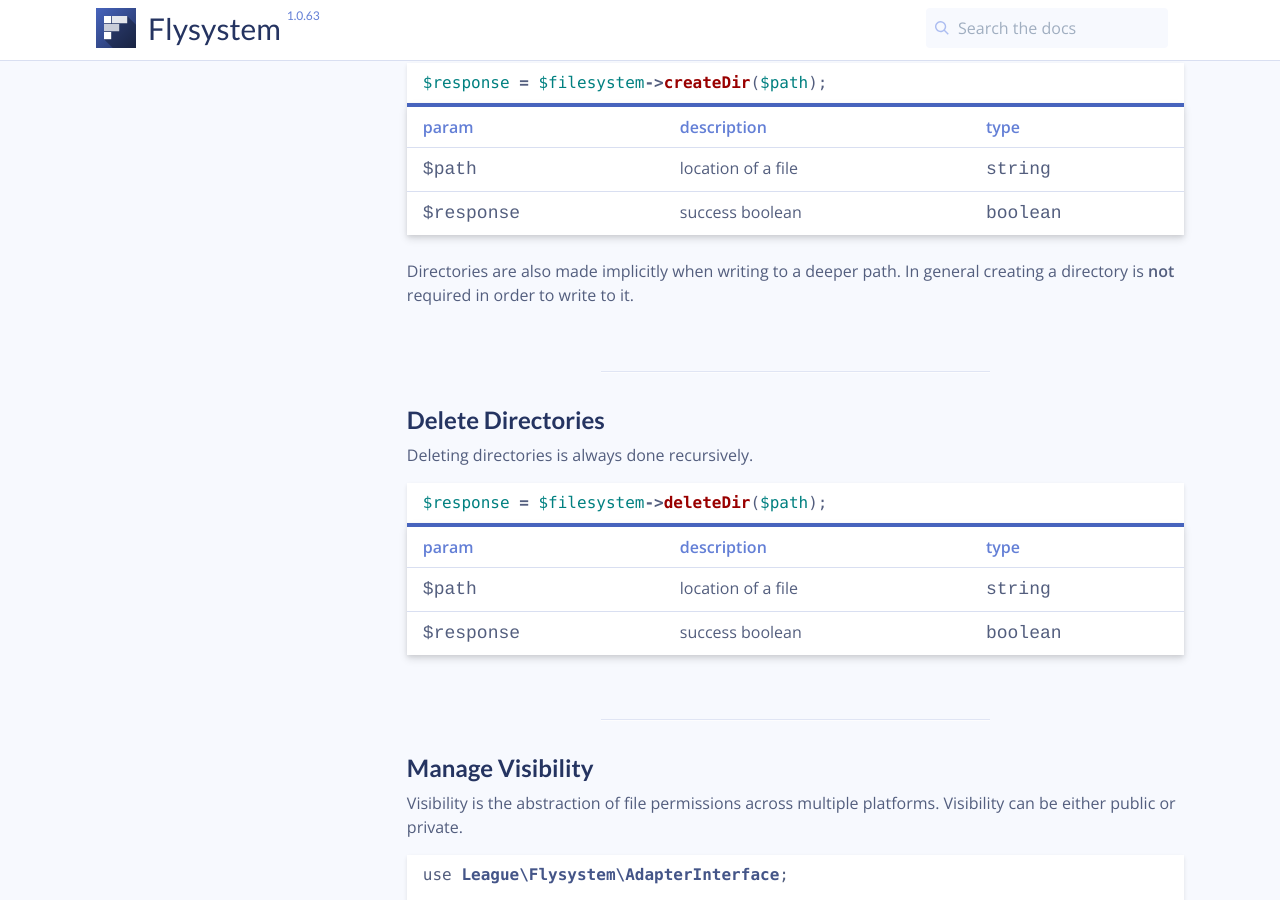
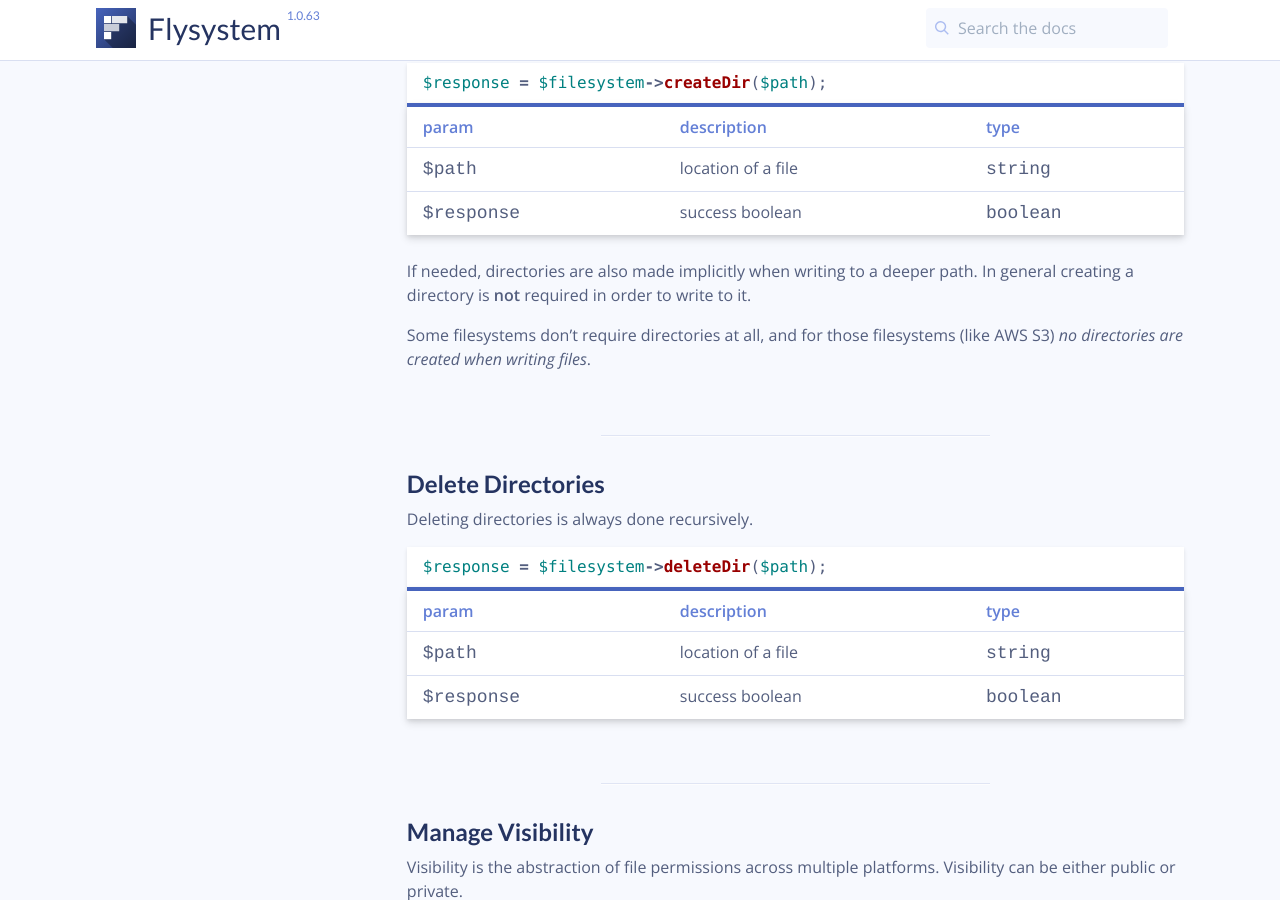
Before and after one commit to thephpleague/flysystem, a Jekyll site: the page built from v1/usage/filesystem-api.md, in a window 1280 px wide and 900 px high, scrolled down 5860 px. Built offline with Jekyll 4.4.1, drawn with Linux system fonts in a browser that asks for light colours; comment, search, counter and statistics services are not loaded.

Commit message:
Explain when directories are not created

```diff
--- a/v1/usage/filesystem-api.md
+++ b/v1/usage/filesystem-api.md
@@ -250,9 +250,12 @@ param         | description                                   | type
 `$path`       | location of a file                            | `string`
 `$response`   | success boolean                               | `boolean`
 
-Directories are also made implicitly when writing to a deeper path.
+If needed, directories are also made implicitly when writing to a deeper path.
 In general creating a directory is __not__ required in order to write
 to it.
+
+Some filesystems don't require directories at all, and for those filesystems (like
+AWS S3) _no directories are created when writing files_.
 
 ---
 
```
